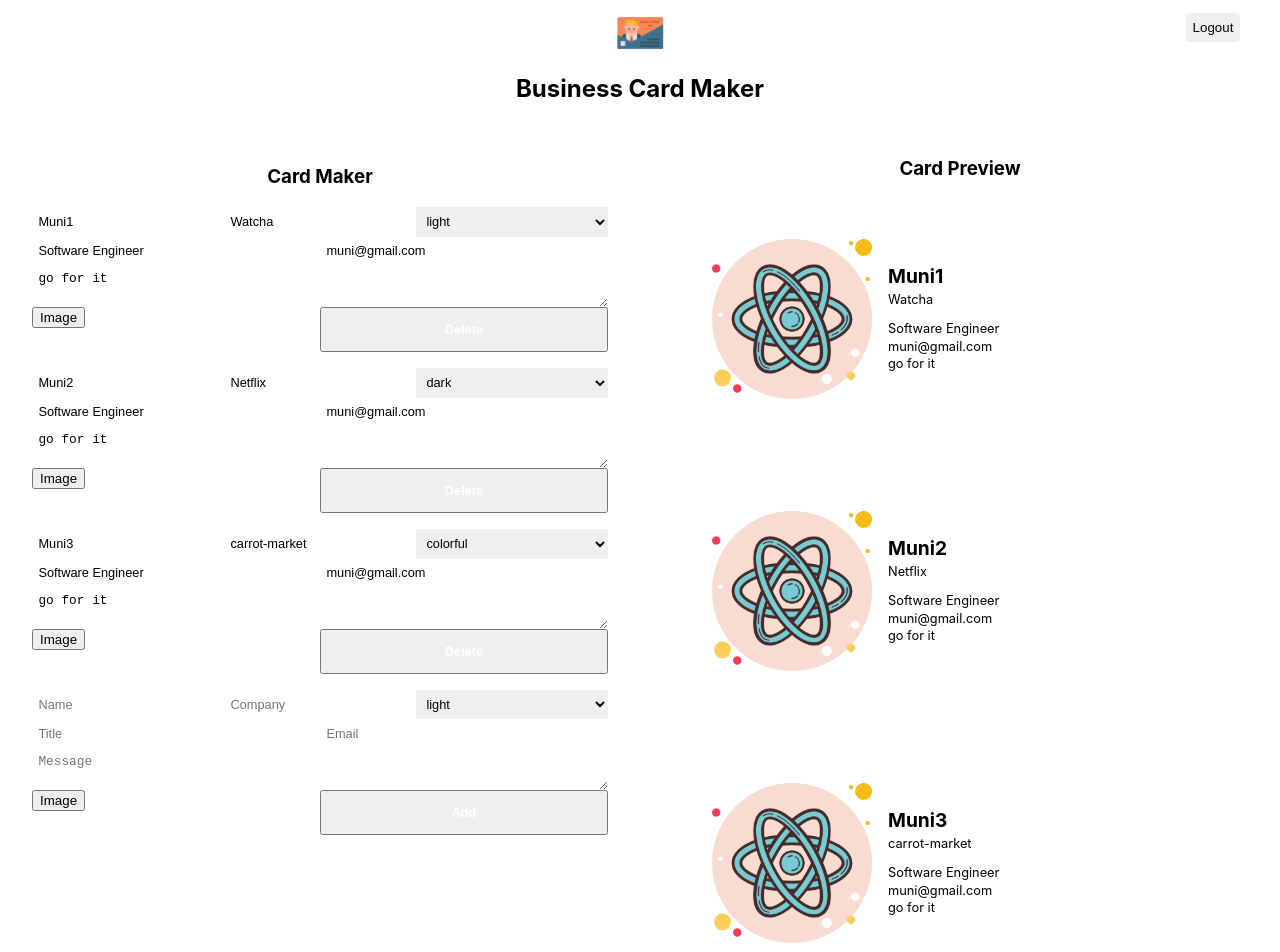
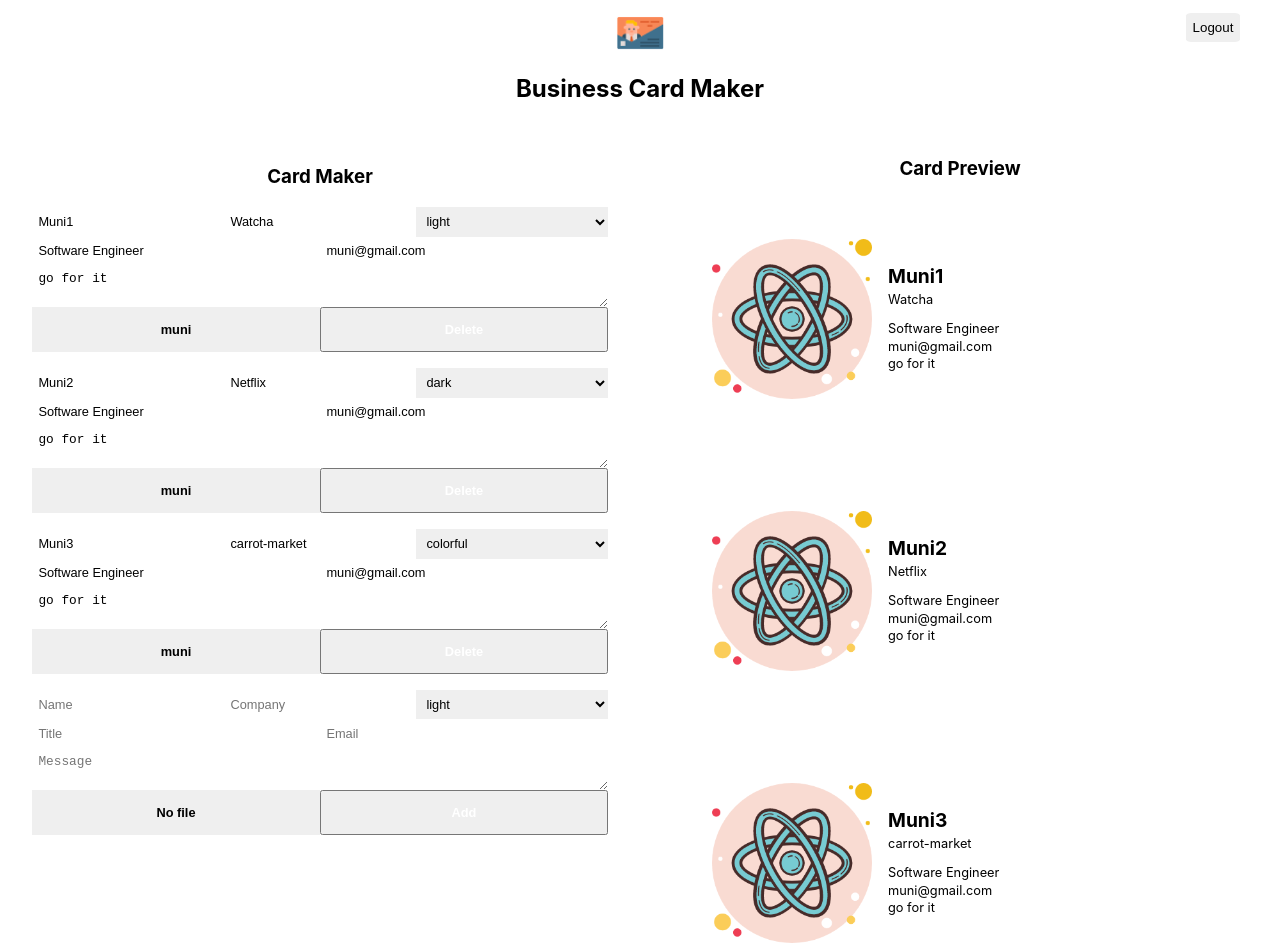
Before and after one commit to kangmuni/card-maker, a React (Create React App) app: page /maker in a window 1280 px wide. Shown: the top 952 px of the page. Built offline with nearby package versions, Linux system fonts and the light colour scheme; no server answers; sample sign-in values are in the browser's storage.

Commit message:
handle image uploading

```diff
--- a/src/app.jsx
+++ b/src/app.jsx
@@ -4,7 +4,7 @@
 import Maker from './components/maker/maker';
 import { BrowserRouter, Route, Switch } from 'react-router-dom';
 
-function App({ authService }) {
+function App({ FileInput, authService }) {
   return (
     <div class={styles.app}>
       <BrowserRouter>
@@ -13,7 +13,7 @@
             <Login authService={authService} />
           </Route>
           <Route path="/maker">
-            <Maker authService={authService} />
+            <Maker FileInput={FileInput} authService={authService} />
           </Route>
         </Switch>
       </BrowserRouter>
--- a/src/components/card_add_form copy/card_add_form.jsx
+++ b/src/components/card_add_form copy/card_add_form.jsx
@@ -1,9 +1,8 @@
-import React, { useRef } from 'react';
+import React, { useRef, useState } from 'react';
 import Button from '../button/button';
-import ImageFileInput from '../image_file_input/image_file_input';
 import styles from './card_add_form.module.css';
 
-const CardAddForm = ({ onAdd }) => {
+const CardAddForm = ({ FileInput, onAdd }) => {
   const formRef = useRef();
   const nameRef = useRef();
   const companyRef = useRef();
@@ -11,6 +10,15 @@
   const titleRef = useRef();
   const emailRef = useRef();
   const messageRef = useRef();
+  const [file, setFile] = useState({ fileName: null, fileURL: null });
+
+  const onFileChange = (file) => {
+    console.log(file);
+    setFile({
+      fileName: file.name,
+      fileURL: file.url,
+    });
+  };
 
   const onSubmit = (event) => {
     event.preventDefault();
@@ -22,10 +30,11 @@
       title: titleRef.current.value || '',
       email: emailRef.current.value || '',
       message: messageRef.current.value || '',
-      fileName: '',
-      fileURL: '',
+      fileName: file.fileName || '',
+      fileURL: file.fileURL || '',
     };
     formRef.current.reset();
+    setFile({ fileName: null, fileURL: null });
     onAdd(card);
   };
   return (
@@ -75,7 +84,7 @@
         placeholder="Message"
       ></textarea>
       <div className={styles.fileInput}>
-        <ImageFileInput />
+        <FileInput name={file.fileName} onFileChange={onFileChange} />
       </div>
       <Button name="Add" onClick={onSubmit} />
     </form>
--- a/src/components/card_edit_form/card_edit_form.jsx
+++ b/src/components/card_edit_form/card_edit_form.jsx
@@ -1,9 +1,8 @@
 import React, { useRef } from 'react';
 import Button from '../button/button';
-import ImageFileInput from '../image_file_input/image_file_input';
 import styles from './card_edit_form.module.css';
 
-const CardEditForm = ({ card, updateCard, deleteCard }) => {
+const CardEditForm = ({ FileInput, card, updateCard, deleteCard }) => {
   const nameRef = useRef();
   const companyRef = useRef();
   const themeRef = useRef();
@@ -20,6 +19,14 @@
     fileName,
     fileURL,
   } = card;
+
+  const onFileChange = (file) => {
+    updateCard({
+      ...card,
+      fileName: file.name,
+      fileURL: file.url,
+    });
+  };
 
   const onChange = (event) => {
     if (event.currentTarget === null) {
@@ -88,7 +95,7 @@
         onChange={onChange}
       ></textarea>
       <div className={styles.fileInput}>
-        <ImageFileInput />
+        <FileInput name={fileName} onFileChange={onFileChange} />
       </div>
       <Button name="Delete" onClick={onSubmit} />
     </form>
--- a/src/components/editor/editor.jsx
+++ b/src/components/editor/editor.jsx
@@ -3,18 +3,19 @@
 import CardEditForm from '../card_edit_form/card_edit_form';
 import styles from './editor.module.css';
 
-const Editor = ({ cards, addCard, updateCard, deleteCard }) => (
+const Editor = ({ FileInput, cards, addCard, updateCard, deleteCard }) => (
   <section className={styles.editor}>
     <h1 className={styles.title}>Card Maker</h1>
     {Object.keys(cards).map((key) => (
       <CardEditForm
         key={key}
+        FileInput={FileInput}
         card={cards[key]}
         updateCard={updateCard}
         deleteCard={deleteCard}
       />
     ))}
-    <CardAddForm onAdd={addCard} />
+    <CardAddForm FileInput={FileInput} onAdd={addCard} />
   </section>
 );
 
--- a/src/components/image_file_input/image_file_input.jsx
+++ b/src/components/image_file_input/image_file_input.jsx
@@ -1,6 +1,38 @@
-import React from 'react';
+import React, { useRef } from 'react';
 import styles from './image_file_input.module.css';
 
-const ImageFileInput = (props) => <button>Image</button>;
+const ImageFileInput = ({ imageUploader, name, onFileChange }) => {
+  const inputRef = useRef();
+  const onButtonClick = (event) => {
+    event.preventDefault();
+    inputRef.current.click();
+  };
+
+  const onChange = async (event) => {
+    console.log(event.target.files[0]);
+    const uploaded = await imageUploader.upload(event.target.files[0]);
+    console.log(uploaded);
+    onFileChange({
+      name: uploaded.original_filename,
+      url: uploaded.url,
+    });
+  };
+
+  return (
+    <div className={styles.container}>
+      <input
+        ref={inputRef}
+        className={styles.input}
+        type="file"
+        accept="image/*"
+        name="file"
+        onChange={onChange}
+      />
+      <button className={styles.button} onClick={onButtonClick}>
+        {name || 'No file'}
+      </button>
+    </div>
+  );
+};
 
 export default ImageFileInput;
--- a/src/components/image_file_input/image_file_input.module.css
+++ b/src/components/image_file_input/image_file_input.module.css
@@ -0,0 +1,25 @@
+@value makerLightGrey,makerGreen from '../../common/colors.css';
+
+.container {
+  width: 100%;
+  height: 100%;
+  display: flex;
+}
+
+.input {
+  display: none;
+}
+
+.button {
+  width: 100%;
+  background-color: makerGrey;
+  font-weight: bold;
+  cursor: pointer;
+  border: none;
+  outline: none;
+  font-size: 0.8rem;
+}
+
+.button:hover {
+  opacity: 0.8;
+}
--- a/src/components/maker/maker.jsx
+++ b/src/components/maker/maker.jsx
@@ -6,7 +6,7 @@
 import styles from './maker.module.css';
 import { useHistory } from 'react-router-dom';
 
-const Maker = ({ authService }) => {
+const Maker = ({ FileInput, authService }) => {
   const [cards, setCards] = useState({
     1: {
       id: '1',
@@ -80,6 +80,7 @@
       <Header onLogout={onLogout} />
       <div className={styles.container}>
         <Editor
+          FileInput={FileInput}
           cards={cards}
           addCard={createOrUpdateCard}
           updateCard={createOrUpdateCard}
--- a/src/index.js
+++ b/src/index.js
@@ -3,11 +3,18 @@
 import './index.module.css';
 import App from './app';
 import AuthService from './service/auth_service';
+import ImageUploader from './service/image_uploader';
+import ImageFileInput from './components/image_file_input/image_file_input';
 
 const authService = new AuthService();
+const imageUploader = new ImageUploader();
+const FileInput = (props) => (
+  <ImageFileInput {...props} imageUploader={imageUploader} />
+); // 확장을 위한 이 컴포넌트 자체를 어플리케이션이나 다른 컴포넌트로 전달 해줄것임! dependency injection
+
 ReactDOM.render(
   <React.StrictMode>
-    <App authService={authService} />
+    <App authService={authService} FileInput={FileInput} />
   </React.StrictMode>,
   document.getElementById('root')
 );
--- /dev/null
+++ b/src/service/image_uploader.js
@@ -0,0 +1,16 @@
+class ImageUploader {
+  async upload(file) {
+    const url = 'https://api.cloudinary.com/v1_1/dkzyvclig/upload';
+    const data = new FormData();
+    data.append('file', file);
+    data.append('upload_preset', 'hzc8w9hn');
+
+    const result = await fetch(url, {
+      method: 'POST',
+      body: data,
+    });
+    return await result.json();
+  }
+}
+
+export default ImageUploader;
```
